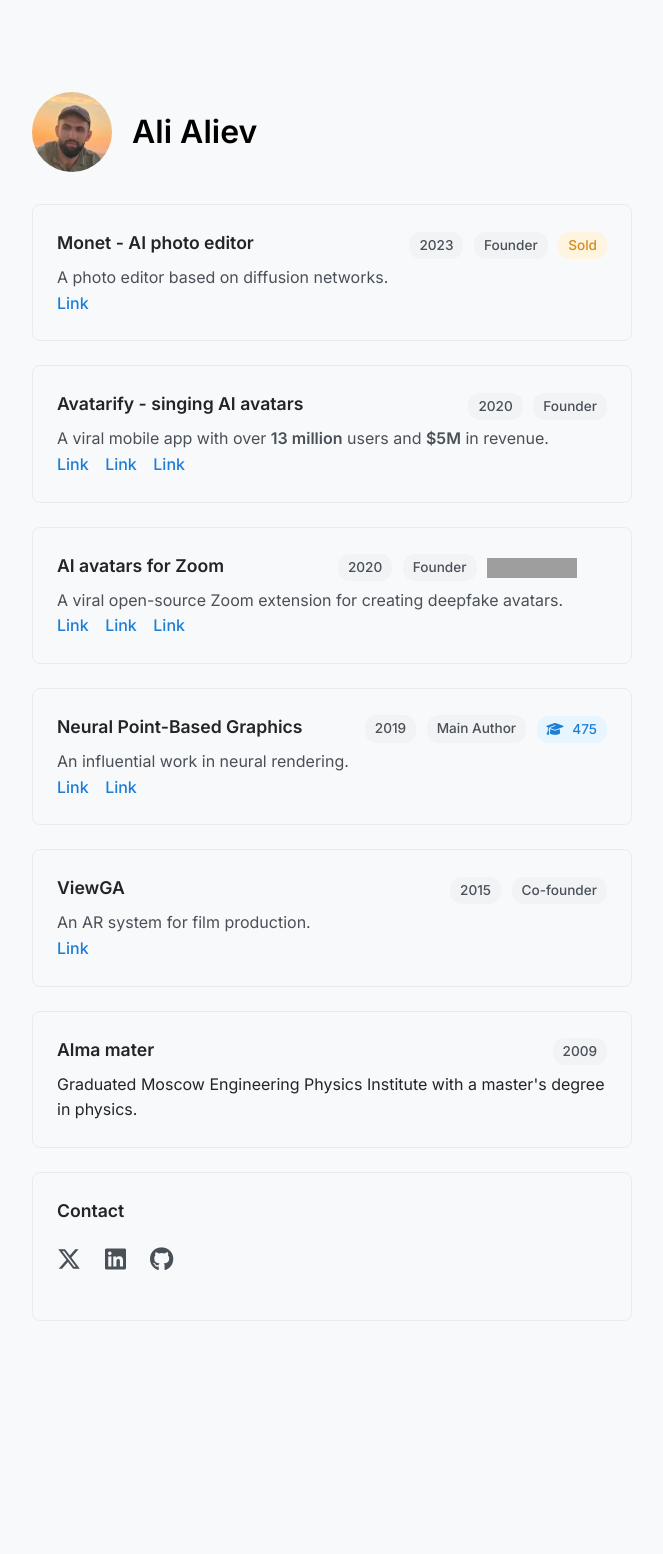
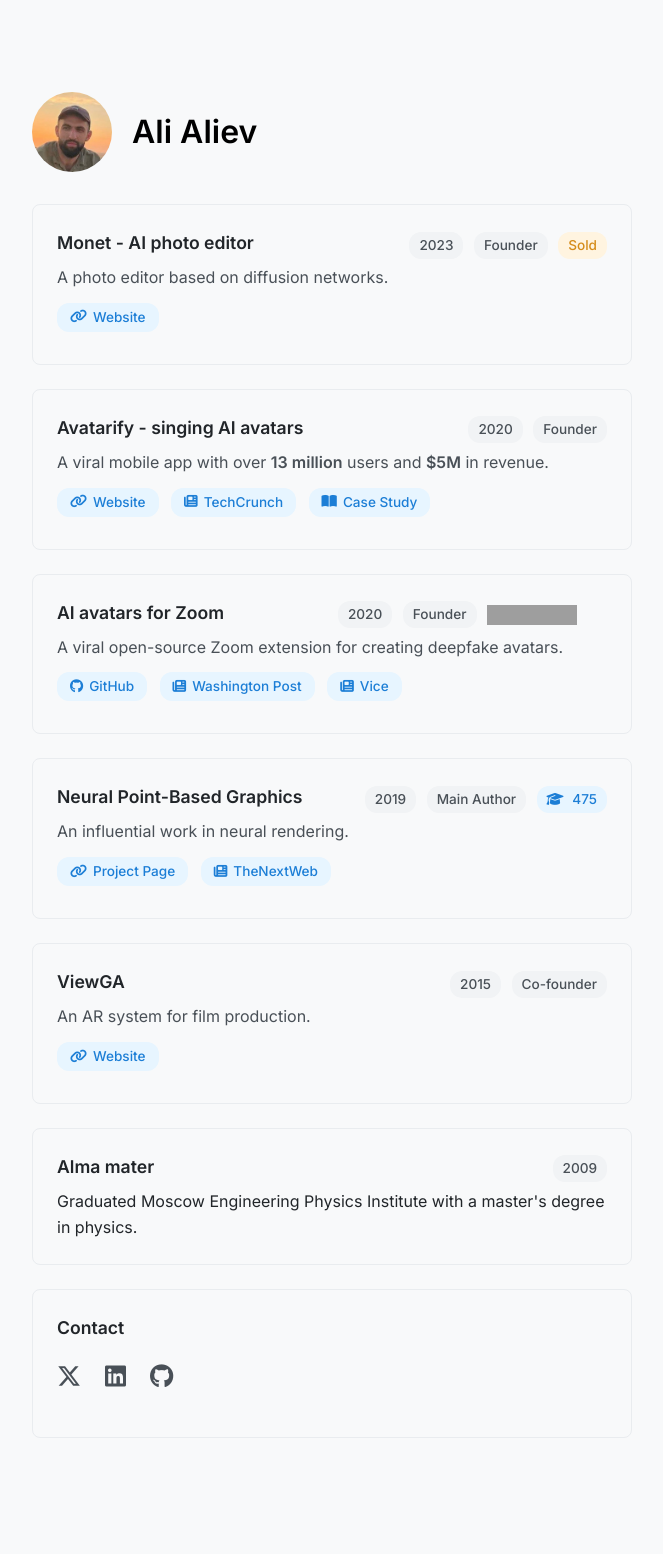
Before and after one commit to alievk/alievk.github.io, a Jekyll site: the page built from index.md, in a window 1280 px wide. Shown: the whole page, without its empty margins (308-971 px from the left). Built offline with Jekyll 4.4.1, drawn with Linux system fonts in a browser that asks for light colours; before the commit the page ends 1437 px from its top, so only the background shows below that; grey boxes are pictures that could not be loaded.

Commit message:
better links

```diff
--- a/assets/css/style.css
+++ b/assets/css/style.css
@@ -76,15 +76,34 @@
     color: #495057;
 }
 
+.project-links {
+    margin-top: 12px;
+}
+
 .project-links a {
+    display: inline-flex;
+    align-items: center;
+    padding: 4px 12px;
+    border-radius: 12px;
+    font-size: 0.85em;
+    font-weight: 500;
+    line-height: 1.4;
     text-decoration: none;
+    margin-right: 8px;
+    margin-bottom: 8px;
+    background-color: #e7f5ff;
     color: #1c7ed6;
-    font-weight: 500;
-    margin-right: 12px;
+    border: 1px solid transparent;
+    transition: all 0.2s ease;
 }
 
 .project-links a:hover {
-    text-decoration: underline;
+    background-color: #d0ebff;
+    text-decoration: none;
+}
+
+.project-links a i {
+    margin-right: 6px;
 }
 
 .project-tags iframe {
--- a/index.md
+++ b/index.md
@@ -17,7 +17,7 @@
     </div>
   </div>
   <div class="project-description">A photo editor based on diffusion networks.</div>
-  <div class="project-links"><a href="https://avatarify.ai/monet">Link</a></div>
+  <div class="project-links"><a href="https://avatarify.ai/monet"><i class="fas fa-link"></i> Website</a></div>
 </div>
 
 <div class="project">
@@ -29,7 +29,11 @@
     </div>
   </div>
   <div class="project-description">A viral mobile app with over <strong>13 million</strong> users and <strong>$5M</strong> in revenue.</div>
-  <div class="project-links"><a href="https://avatarify.ai">Link</a> <a href="https://techcrunch.com/2021/04/14/deep-fake-video-app-avatarify-which-process-on-phone-plans-digital-watermark-for-videos">Link</a> <a href="https://adapty.io/case-studies/avatarify">Link</a></div>
+  <div class="project-links">
+    <a href="https://avatarify.ai"><i class="fas fa-link"></i> Website</a>
+    <a href="https://techcrunch.com/2021/04/14/deep-fake-video-app-avatarify-which-process-on-phone-plans-digital-watermark-for-videos"><i class="fas fa-newspaper"></i> TechCrunch</a>
+    <a href="https://adapty.io/case-studies/avatarify"><i class="fas fa-book-open"></i> Case Study</a>
+  </div>
 </div>
 
 <div class="project">
@@ -43,7 +47,9 @@
   </div>
   <div class="project-description">A viral open-source Zoom extension for creating deepfake avatars.</div>
   <div class="project-links">
-    <a href="https://github.com/alievk/avatarify-python">Link</a> <a href="https://www.washingtonpost.com/technology/2021/03/25/deepfake-video-apps/">Link</a> <a href="https://www.vice.com/en/article/this-open-source-program-deepfakes-you-during-zoom-meetings-in-real-time/">Link</a>
+    <a href="https://github.com/alievk/avatarify-python"><i class="fab fa-github"></i> GitHub</a>
+    <a href="https://www.washingtonpost.com/technology/2021/03/25/deepfake-video-apps/"><i class="fas fa-newspaper"></i> Washington Post</a>
+    <a href="https://www.vice.com/en/article/this-open-source-program-deepfakes-you-during-zoom-meetings-in-real-time/"><i class="fas fa-newspaper"></i> Vice</a>
   </div>
 </div>
 
@@ -60,7 +66,10 @@
     </div>
   </div>
   <div class="project-description">An influential work in neural rendering.</div>
-  <div class="project-links"><a href="https://saic-violet.github.io/npbg/">Link</a> <a href="https://thenextweb.com/news/watch-samsungs-ai-render-photorealistic-scenes-from-video">Link</a></div>
+  <div class="project-links">
+    <a href="https://saic-violet.github.io/npbg/"><i class="fas fa-link"></i> Project Page</a>
+    <a href="https://thenextweb.com/news/watch-samsungs-ai-render-photorealistic-scenes-from-video"><i class="fas fa-newspaper"></i> TheNextWeb</a>
+  </div>
 </div>
 
 <div class="project">
@@ -72,7 +81,7 @@
     </div>
   </div>
   <div class="project-description">An AR system for film production.</div>
-  <div class="project-links"><a href="https://view.ga/">Link</a></div>
+  <div class="project-links"><a href="https://view.ga/"><i class="fas fa-link"></i> Website</a></div>
 </div>
 
 <div class="project">
```
